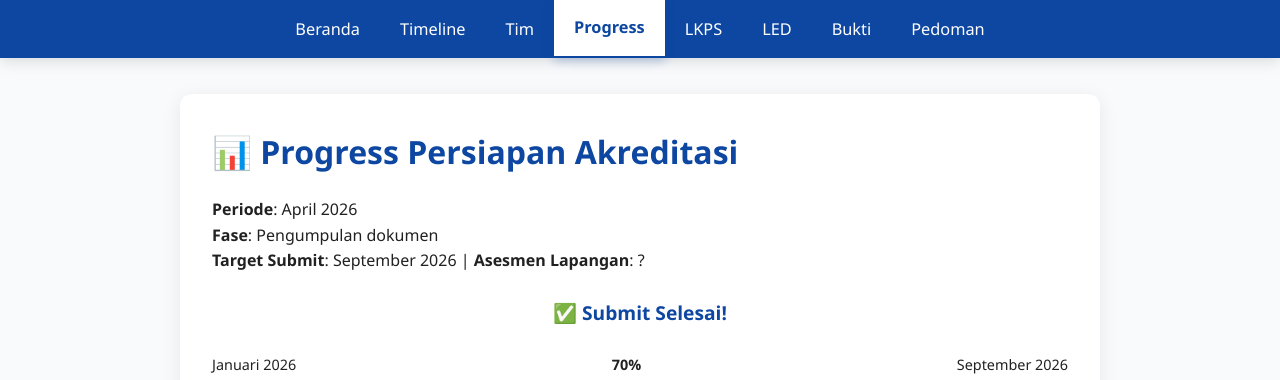
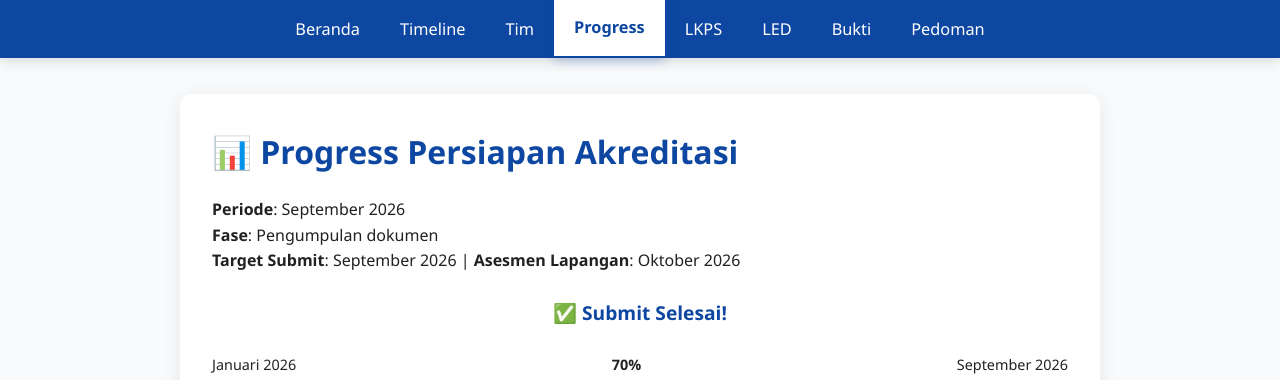
Before and after one commit to portal-psbm/aksibm-26, a Jekyll site: the page built from progress.md, in a window 1280 px wide and 1108 px high. Shown: the top 380 px of the window. Built offline with Jekyll 4.4.1, drawn with Linux system fonts in a browser that asks for light colours.

Commit message:
Update progress

```diff
--- a/progress.md
+++ b/progress.md
@@ -6,9 +6,9 @@ permalink: /progress/
 
 # 📊 Progress Persiapan Akreditasi
 
-**Periode**: April 2026
+**Periode**: September 2026
 **Fase**: Pengumpulan dokumen
-**Target Submit**: September 2026 | **Asesmen Lapangan**: ?
+**Target Submit**: September 2026 | **Asesmen Lapangan**: Oktober 2026
 
 <div id="countdown-container" style="text-align: center; margin: 24px 0;">
   <div id="countdown" style="font-size: 1.2rem; font-weight: 600; color: #0d47a1;"></div>
```
